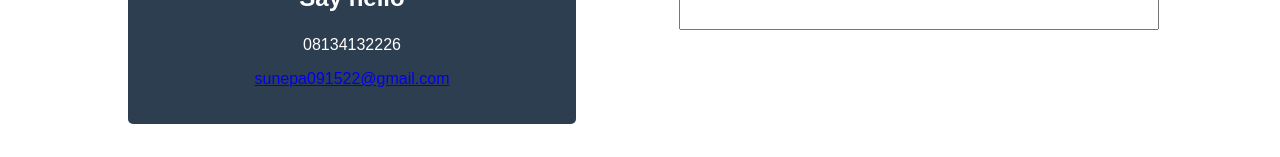
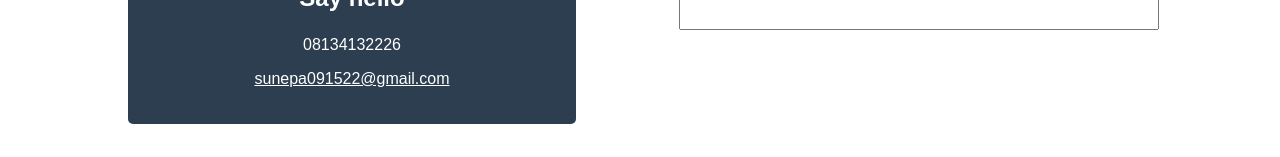
Before and after one commit to Wisdomtrail/myPortfo, a React (Create React App) app: page / in a window 1280 px wide. Shown: the part 2125-2282 px from the top of the page. Built offline with nearby package versions, Linux system fonts and the light colour scheme.

Commit message:
second commit

```diff
--- a/src/components/Portfolio.jsx
+++ b/src/components/Portfolio.jsx
@@ -77,7 +77,12 @@ const Portfolio = () => {
                     <h1>Hey folks, I'm <span className="name">Sunday</span><br /><span className="title">Web Designer</span></h1>
                     <span>Building a successful product is a challenge. I am highly energetic in user <br /> experience design, interfaces and web development.</span>
                     <br /><br />
-                    <button> <FontAwesomeIcon icon={faFile} /> Download resume</button>
+                    <a href='' download={'../assests/file/myCv.pdf'}>
+                        <button>
+                            <FontAwesomeIcon icon={faFile} /> Download resume
+                        </button>
+                    </a>
+
                 </div><br /><br /><br /><br />
                 <div className='Image'>
                     <img id='myImage' src={myImage} alt="" />
@@ -162,7 +167,7 @@ const Portfolio = () => {
                         <div className='contact-info d-flex justify-content-between align-items-center py-4 px-lg-5' >
                             <div className='contact-info-item'>
                                 <h3 className='mb-3 text-white'>Say hello</h3>
-                                <p className='footer-text mb-0'>08134132226</p>
+                                <p className='footer-text mb-0' id='number'>08134132226</p>
                                 <p><a href="mailto:hello@domain.co" className='text-white'>sunepa091522@gmail.com</a></p>
                             </div>
                             <ul className='social-links d-flex'>
--- a/src/styles/Portfolio.css
+++ b/src/styles/Portfolio.css
@@ -467,7 +467,9 @@ html {
     border: 2px solid #000000;
     justify-content: space-between;
 }
-
+.text-white{
+    color: rgb(255, 255, 255);
+}
 @media screen and (max-width: 750px) {
     #myImage {
         margin-left: 0rem;
```
Also changed, not shown: 1 other file (tests, documents, lock files or other folders).
